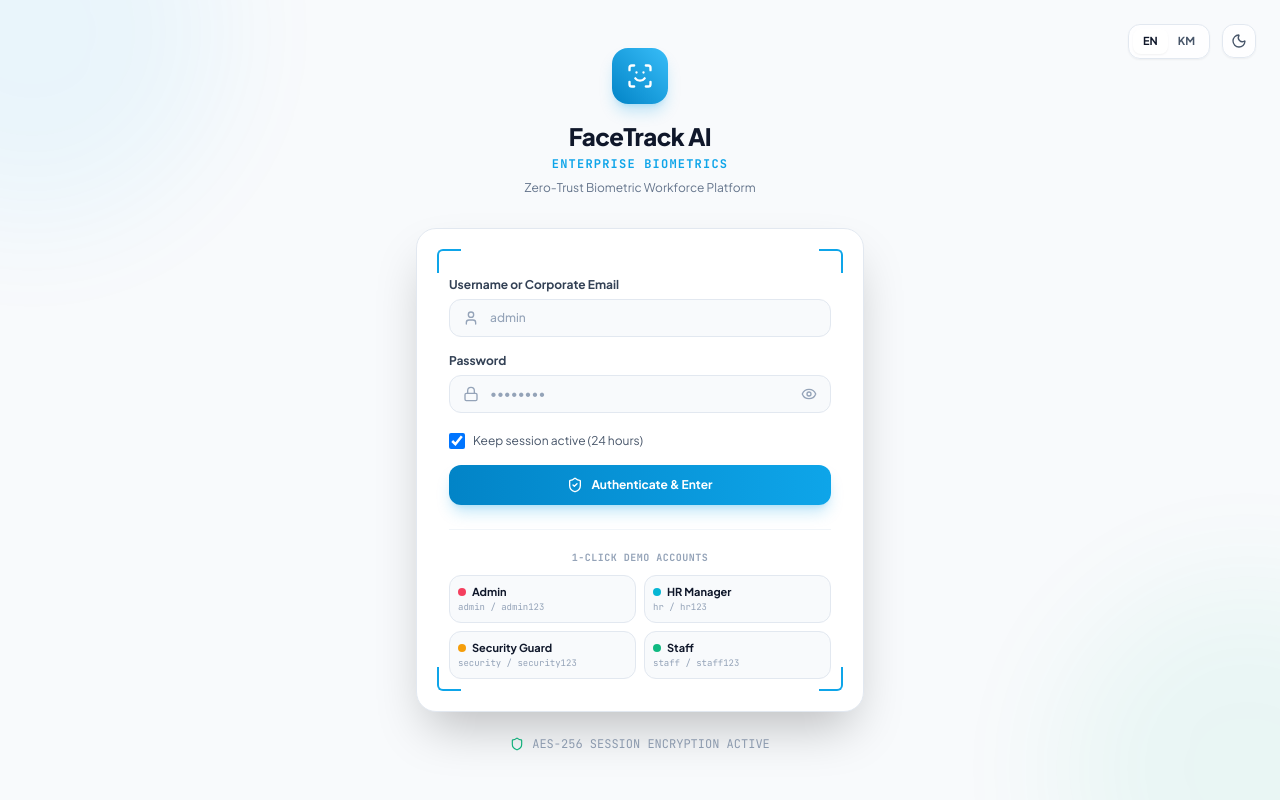
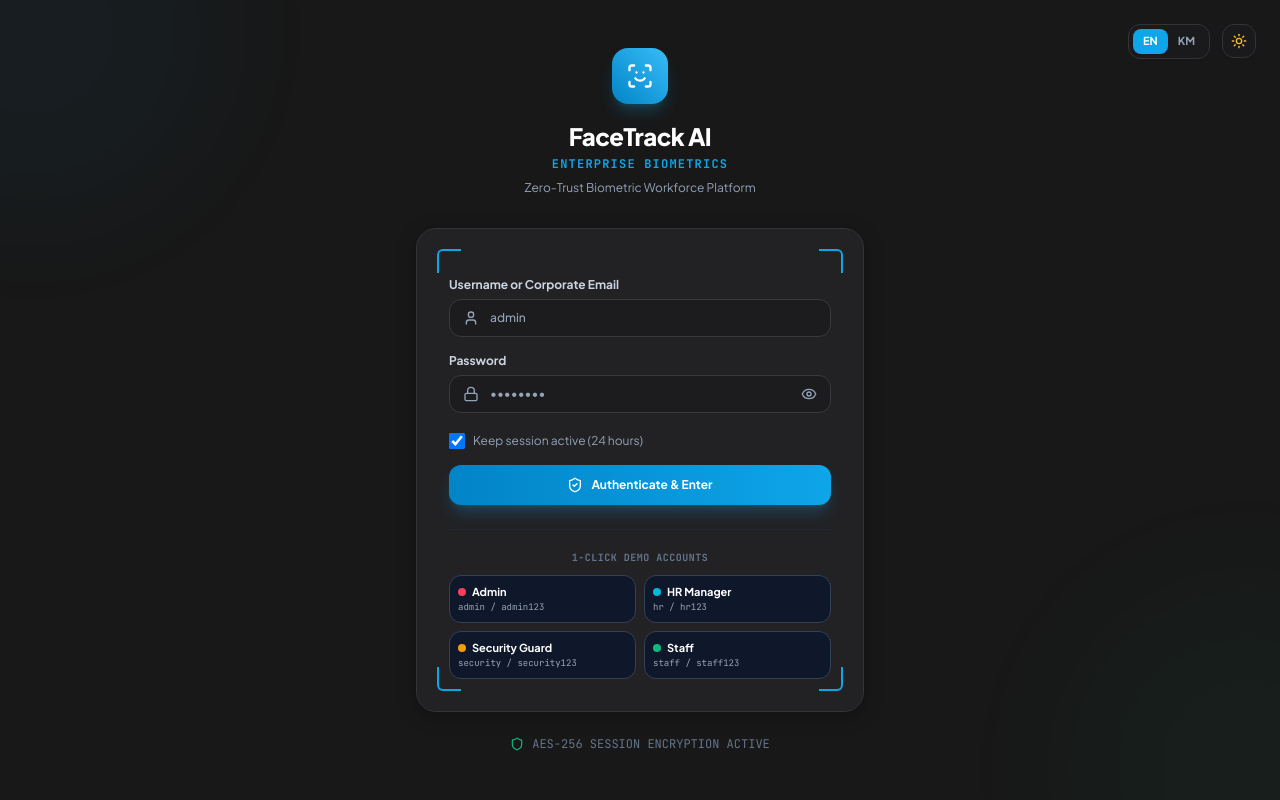
Before and after one commit to NgetMeas22/FaceTrack-AI, a FastAPI app: page /1/login in a window 1280 px wide. Run offline with FastAPI, Linux system fonts and the light colour scheme; some libraries are stand-ins or nearby versions; some web fonts are replaced.

Commit message:
fix(theme): match exact #181818 and #1f1f1f dark charcoal background from uploaded image, default to dark mode

```diff
--- a/app/static/css/styles.css
+++ b/app/static/css/styles.css
@@ -19,15 +19,15 @@
 }
 
 html.dark {
-  /* Dark Mode Palette (Cyber Navy / High-Contrast Slate) */
-  --bg-page: #0b101b;
-  --card-bg: #111a2e;
-  --card-border: #1e2c48;
-  --text-main: #f8fafc;
-  --text-muted: #94a3b8;
-  --sidebar-bg: #0d1527;
-  --table-head-bg: #15223a;
-  --table-hover: #192641;
+  /* Exact Dark Charcoal Palette from User's Picture (#181818 & #1f1f1f) */
+  --bg-page: #181818;
+  --card-bg: #222225;
+  --card-border: #333338;
+  --text-main: #f3f4f6;
+  --text-muted: #9ca3af;
+  --sidebar-bg: #1c1c1f;
+  --table-head-bg: #26262b;
+  --table-hover: #2b2b30;
 }
 
 body {
@@ -149,17 +149,17 @@ html.dark input[type="text"],
 html.dark input[type="password"],
 html.dark input[type="email"],
 html.dark select {
-  background-color: #0b101b;
-  border-color: #1e2c48;
-  color: #f8fafc;
+  background-color: #1c1c1f !important;
+  border-color: #38383e !important;
+  color: #f3f4f6 !important;
 }
 
 html.dark input[type="text"]:focus,
 html.dark input[type="password"]:focus,
 html.dark input[type="email"]:focus,
 html.dark select:focus {
-  background-color: #111a2e;
-  border-color: #0ea5e9;
+  background-color: #242428 !important;
+  border-color: #0ea5e9 !important;
 }
 
 /* ==========================================================================
--- a/app/templates/attendance.html
+++ b/app/templates/attendance.html
@@ -127,7 +127,7 @@
   <div class="aesthetic-card overflow-hidden">
     <div class="overflow-x-auto">
       <table class="w-full text-left text-xs">
-        <thead class="text-slate-400 dark:text-slate-400 uppercase bg-slate-50/80 dark:bg-[#15223a] border-b border-slate-100 dark:border-[#1e2c48] font-mono tracking-wider text-[11px]">
+        <thead class="text-slate-400 dark:text-slate-400 uppercase bg-slate-50/80 dark:bg-[#26262b] border-b border-slate-100 dark:border-[#333338] font-mono tracking-wider text-[11px]">
           <tr>
             <th class="py-4 px-6">{{ t.employees }}</th>
             <th class="py-4 px-6">{{ t.departments }}</th>
--- a/app/templates/audit_logs.html
+++ b/app/templates/audit_logs.html
@@ -115,7 +115,7 @@
   <div class="aesthetic-card overflow-hidden">
     <div class="overflow-x-auto">
       <table class="w-full text-left text-xs">
-        <thead class="text-slate-400 dark:text-slate-400 uppercase bg-slate-50/80 dark:bg-[#15223a] border-b border-slate-100 dark:border-[#1e2c48] font-mono tracking-wider text-[11px]">
+        <thead class="text-slate-400 dark:text-slate-400 uppercase bg-slate-50/80 dark:bg-[#26262b] border-b border-slate-100 dark:border-[#333338] font-mono tracking-wider text-[11px]">
           <tr>
             <th class="py-4 px-6">{{ t.timestamp }}</th>
             <th class="py-4 px-6">{{ t.user_operator }}</th>
--- a/app/templates/departments.html
+++ b/app/templates/departments.html
@@ -27,7 +27,7 @@
   <div class="aesthetic-card overflow-hidden">
     <div class="overflow-x-auto">
       <table class="w-full text-left text-xs">
-        <thead class="text-slate-400 dark:text-slate-400 uppercase bg-slate-50/80 dark:bg-[#15223a] border-b border-slate-100 dark:border-[#1e2c48] font-mono tracking-wider text-[11px]">
+        <thead class="text-slate-400 dark:text-slate-400 uppercase bg-slate-50/80 dark:bg-[#26262b] border-b border-slate-100 dark:border-[#333338] font-mono tracking-wider text-[11px]">
           <tr>
             <th class="py-4 px-6">Code</th>
             <th class="py-4 px-6">{{ t.departments }}</th>
--- a/app/templates/login.html
+++ b/app/templates/login.html
@@ -35,29 +35,29 @@
 
   <script>
     (function() {
-      const theme = localStorage.getItem('facetrack-theme') || 'light';
-      if (theme === 'dark') {
+      const theme = localStorage.getItem('facetrack-theme') || 'dark';
+      if (theme === 'light') {
+        document.documentElement.classList.add('light');
+        document.documentElement.classList.remove('dark');
+      } else {
         document.documentElement.classList.add('dark');
         document.documentElement.classList.remove('light');
-      } else {
-        document.documentElement.classList.add('light');
-        document.documentElement.classList.remove('dark');
       }
     })();
   </script>
 </head>
-<body class="bg-[#f8fafc] dark:bg-[#0b101b] text-slate-800 dark:text-slate-100 min-h-screen flex items-center justify-center p-4 antialiased transition-colors duration-200 {% if lang == 'kh' %} font-khmer {% endif %}">
+<body class="bg-[#f8fafc] dark:bg-[#181818] text-slate-800 dark:text-slate-100 min-h-screen flex items-center justify-center p-4 antialiased transition-colors duration-200 {% if lang == 'kh' %} font-khmer {% endif %}">
 
   <!-- Top Right Header Controls -->
   <div class="fixed top-6 right-6 flex items-center gap-3 z-30">
     <!-- Language Switcher Pill -->
-    <div class="flex items-center bg-white/80 dark:bg-[#111a2e]/80 backdrop-blur p-1 rounded-xl text-[11px] font-bold text-slate-600 dark:text-slate-400 border border-slate-200 dark:border-[#1e2c48] shadow-sm">
+    <div class="flex items-center bg-white/80 dark:bg-[#1c1c1f]/80 backdrop-blur p-1 rounded-xl text-[11px] font-bold text-slate-600 dark:text-slate-400 border border-slate-200 dark:border-[#333338] shadow-sm">
       <a href="/en/login{% if next_url %}?next={{ next_url }}{% endif %}" class="px-2.5 py-1 rounded-lg transition-colors {% if lang == 'en' %} bg-white dark:bg-[#0ea5e9] text-slate-900 dark:text-white shadow-sm {% else %} hover:text-slate-900 dark:hover:text-white {% endif %}">EN</a>
       <a href="/kh/login{% if next_url %}?next={{ next_url }}{% endif %}" class="px-2.5 py-1 rounded-lg transition-colors {% if lang == 'kh' %} bg-white dark:bg-[#0ea5e9] text-slate-900 dark:text-white shadow-sm {% else %} hover:text-slate-900 dark:hover:text-white {% endif %}">KM</a>
     </div>
 
     <!-- Theme Toggle Button -->
-    <button id="theme-toggle" onclick="toggleTheme()" class="p-2 rounded-xl bg-white/80 dark:bg-[#111a2e]/80 backdrop-blur text-slate-500 dark:text-slate-400 hover:text-slate-800 dark:hover:text-white border border-slate-200 dark:border-[#1e2c48] shadow-sm transition-colors" title="Toggle Light / Dark Mode">
+    <button id="theme-toggle" onclick="toggleTheme()" class="p-2 rounded-xl bg-white/80 dark:bg-[#1c1c1f]/80 backdrop-blur text-slate-500 dark:text-slate-400 hover:text-slate-800 dark:hover:text-white border border-slate-200 dark:border-[#333338] shadow-sm transition-colors" title="Toggle Light / Dark Mode">
       <i id="theme-icon-sun" data-lucide="sun" class="w-4 h-4 hidden dark:block text-amber-400"></i>
       <i id="theme-icon-moon" data-lucide="moon" class="w-4 h-4 block dark:hidden text-slate-600"></i>
     </button>
--- a/app/templates/security.html
+++ b/app/templates/security.html
@@ -68,7 +68,7 @@
 
   <!-- System Users & Roles Table -->
   <div class="aesthetic-card overflow-hidden">
-    <div class="p-4 border-b border-slate-100 dark:border-[#1e2c48] flex items-center justify-between">
+    <div class="p-4 border-b border-slate-100 dark:border-[#333338] flex items-center justify-between">
       <div>
         <h3 class="font-bold text-sm text-slate-900 dark:text-white">{{ t.users_management }}</h3>
         <p class="text-xs text-slate-500 dark:text-slate-400">Configured operator accounts and cryptographic clearance levels</p>
@@ -77,7 +77,7 @@
 
     <div class="overflow-x-auto">
       <table class="w-full text-left text-xs">
-        <thead class="text-slate-400 dark:text-slate-400 uppercase bg-slate-50/80 dark:bg-[#15223a] border-b border-slate-100 dark:border-[#1e2c48] font-mono tracking-wider text-[11px]">
+        <thead class="text-slate-400 dark:text-slate-400 uppercase bg-slate-50/80 dark:bg-[#26262b] border-b border-slate-100 dark:border-[#333338] font-mono tracking-wider text-[11px]">
           <tr>
             <th class="py-4 px-6">User / Identity</th>
             <th class="py-4 px-6">Username</th>
```
Also changed, not shown: app/templates/base.html (+15 -15 lines), app/templates/employees.html (+14 -14 lines).
